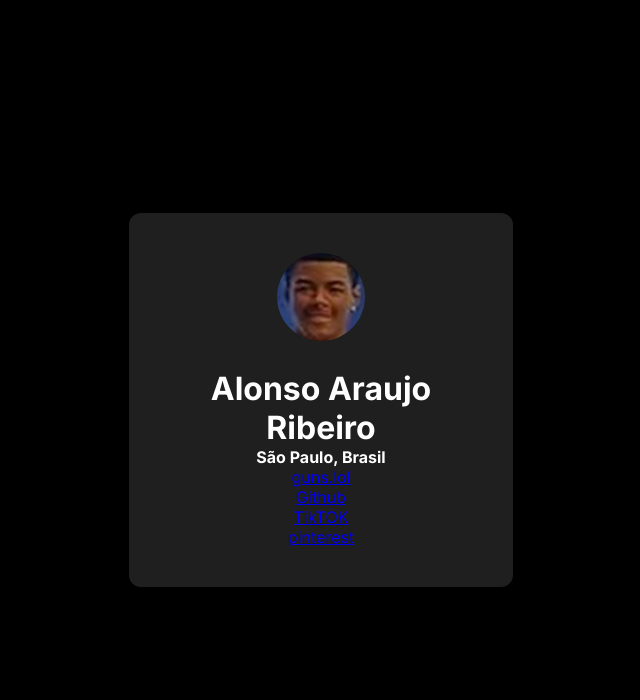
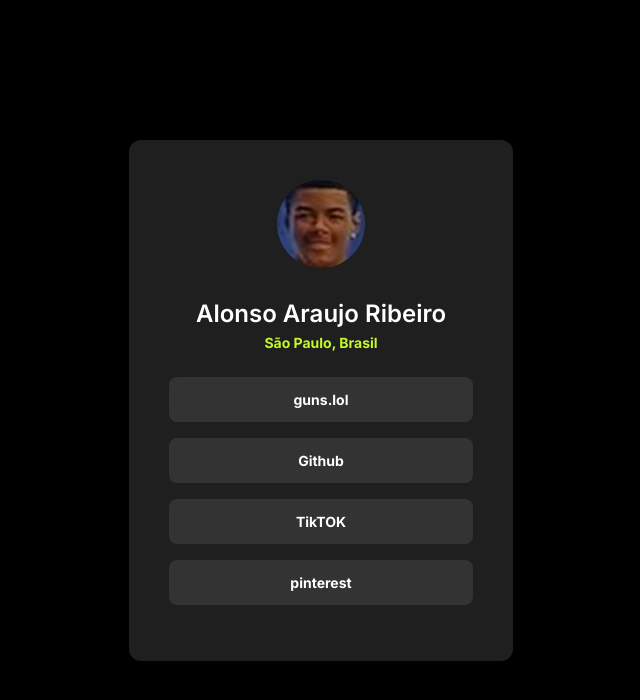
Before and after one commit to Araujodanm/Meus-links, a plain HTML site: page index.html in a window 1280 px wide. Shown: the whole page, without its empty margins (319-959 px from the left). Drawn offline with Linux system fonts and the light colour scheme.

Commit message:
finalizado

```diff
--- a/style.css
+++ b/style.css
@@ -43,3 +43,36 @@
        list-style: none;
        color: var(--white);
    }
+
+   h1{
+
+    font-size: 24px;
+    font-weight: 600;
+    line-height: 150%;
+}
+
+strong{
+    margin-block: 24px;
+    font-size: 14px;
+    line-height: 150%;
+    color: var(--neon-green);
+}
+
+p{
+    margin-block: 24px;
+    font-size: 14px;
+    line-height: 150%;
+}
+
+ a{
+    display: block;
+    background-color: var(--grey);
+    margin-bottom: 16px;
+    text-decoration: none;
+    border-radius: 8px;
+    padding: 12px;
+    font-size: 14px;
+    font-weight: 700;
+    line-height: 21px;
+    color: var(--white);
+ }
```
